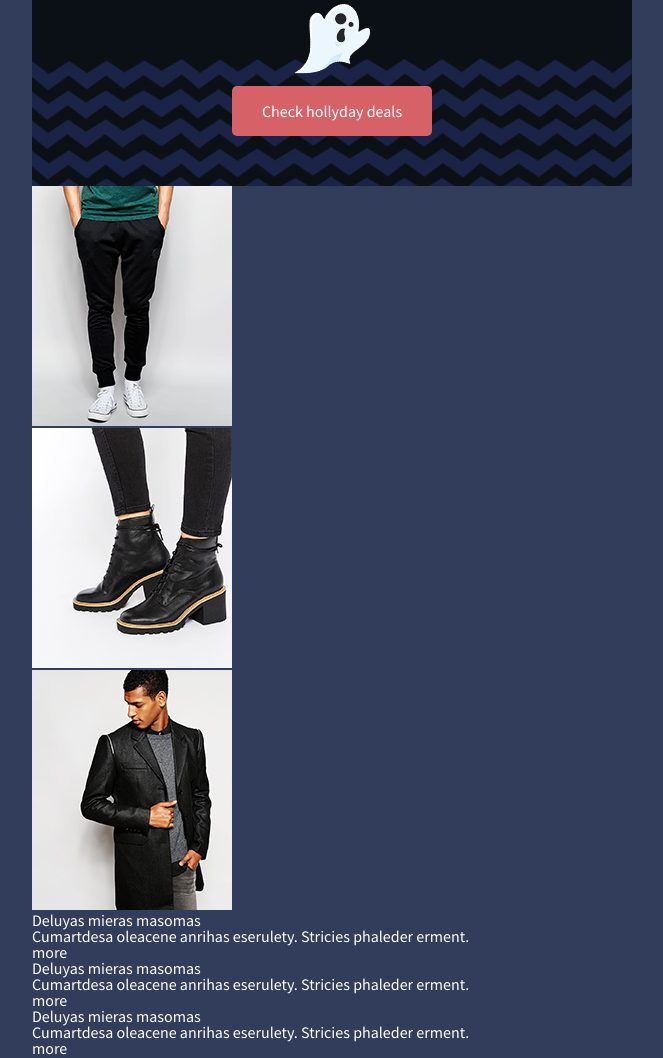
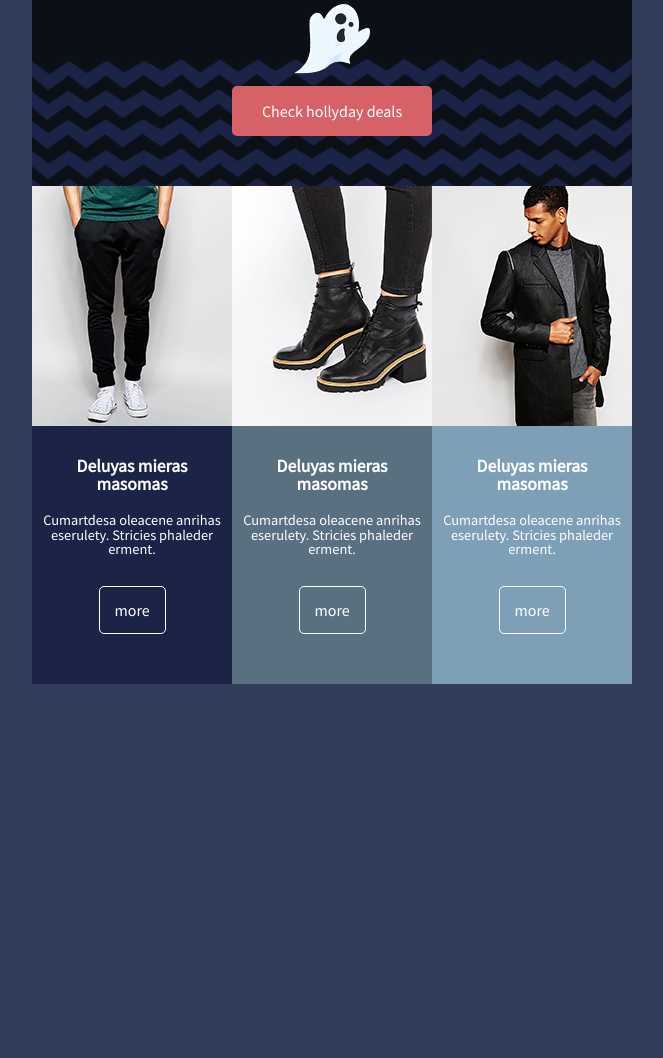
Before and after one commit to elieskedim/Maquette2, a plain HTML site: page index.html in a window 1280 px wide. Shown: the part 693-1751 px from the top of the page, without its empty margins (308-971 px from the left). After the commit the page ends 1377 px from the top, so only its background shows below. Drawn offline with Linux system fonts and the light colour scheme.

Commit message:
Fin section presentation

```diff
--- a/css/style.css
+++ b/css/style.css
@@ -70,3 +70,46 @@ header span{
 	padding-bottom: 50px;
 	background: url('../images/bg-06.jpg');
 }
+/************************ Fin section Fantome *********************/
+/****** debut  section deals ***************************/
+.presentation{
+	width: 200px;
+	float: left;
+}
+.presentation div{
+	padding: 10px;;
+}
+.presentation div h3{
+	font-size: 1.1em;
+	text-align: center;
+	font-weight: bold;
+	margin-top: 20px;
+}
+.presentation div p{
+	margin-top: 20px;
+	text-align: center;
+	font-size: 0.9em;
+	margin-bottom: 30px;
+}
+.presentation .button{
+	border: 1px solid white;
+	width: 35px;
+	margin: auto;
+	margin-bottom: 40px;
+	padding: 15px;
+	border-radius: 5px;
+}
+.presentation .button:hover{
+	background-color: #fff;
+	color: black;
+	cursor: pointer;
+}
+#left{
+	background-color: #1b2347;
+}
+#center{
+	background-color: #597081;
+}
+#right{
+	background-color: #7ea0b7;
+}
--- a/index.html
+++ b/index.html
@@ -33,10 +33,8 @@
         </div>
         <!--Fin du contenu img fantome plus texte -->
 
-        <div class="presentation">
-            <div><img src="images/img-04.jpg" alt="produit jean's"></div>
-            <div><img src="images/img-05.jpg" alt="image de chaussures"></div>
-            <div><img src="images/img-06.jpg" alt="image d'une veste"></div>
+        <div class="presentation" id="left">
+            <img src="images/img-04.jpg" alt="produit jean's">
             <div>
                 <h3>Deluyas mieras masomas</h3>
                 <p>
@@ -44,6 +42,9 @@
                 </p>
                 <div class="button">more</div>
             </div>
+        </div>
+        <div class="presentation" id="center">
+            <img src="images/img-05.jpg" alt="image de chaussures">
             <div>
                 <h3>Deluyas mieras masomas</h3>
                 <p>
@@ -51,6 +52,11 @@
                 </p>
                 <div class="button">more</div>
             </div>
+        </div>
+        <div class="presentation" id="right">
+            <img src="images/img-06.jpg" alt="image d'une veste">
+
+
                 <div>
                         <h3>Deluyas mieras masomas</h3>
                         <p>
@@ -60,5 +66,8 @@
                     </div>
         </div>
     </div>
+    <section id="philo">
+
+    </section>
 </body>
 </html>
```
Lines whose indentation alone changed are shown as unchanged.
